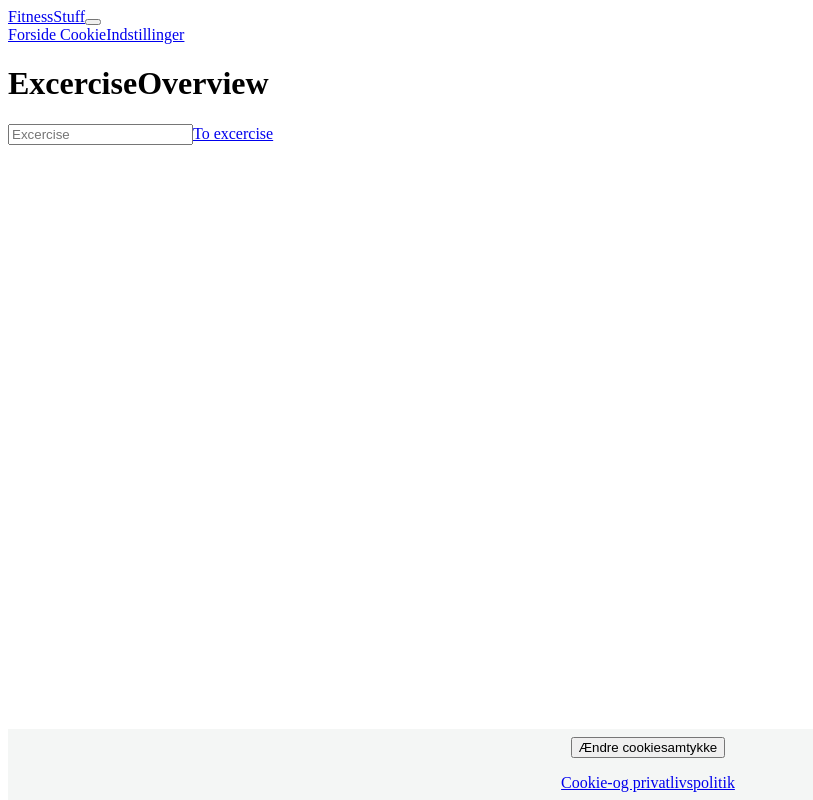
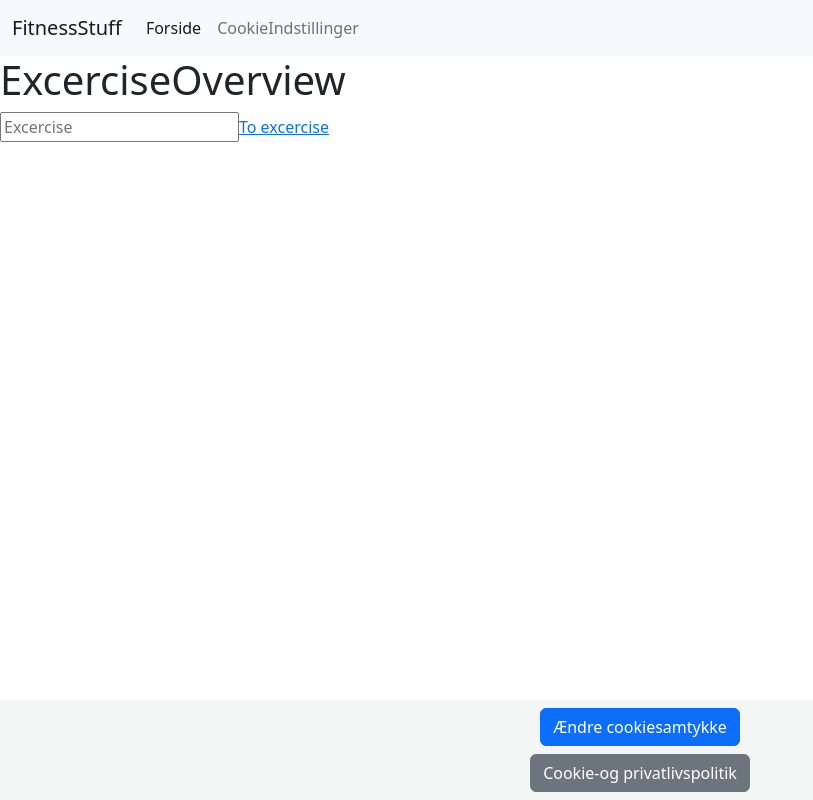
Before and after one commit to klundqp/FitnessStuff, a Vue app in the folder fitnessstuff/: page / in a window 1280 px wide. Shown: the whole page, without its empty margins (0-813 px from the left). Built offline with nearby package versions, Linux system fonts and the light colour scheme.

Commit message:
Import bootstrap styling and style footer buttons

```diff
--- a/fitnessstuff/src/components/AudioButton.vue
+++ b/fitnessstuff/src/components/AudioButton.vue
@@ -34,7 +34,7 @@ export default defineComponent({
 
 <template>
     <div>
-        <button class="btn" v-on:click="toggleAudio">{{ text }}</button>
+        <button class="btn btn-primary" v-on:click="toggleAudio">{{ text }}</button>
         <audio
             hidden="true"
             ref="audio"
--- a/fitnessstuff/src/components/Footer.vue
+++ b/fitnessstuff/src/components/Footer.vue
@@ -6,10 +6,10 @@ import AudioButton from "@/components/AudioButton.vue"
     <div id="container">
         <div id="cookies">
             <div id="cookies--cookies">
-            <audio-button class="footer-btn" text="Ændre cookiesamtykke"></audio-button>
-            <div class="footer-btn">
-              <router-link  to="/cookie-og-privatlivspolitik/">Cookie-og privatlivspolitik</router-link>
-            </div>
+            <audio-button class="mt-2" text="Ændre cookiesamtykke"></audio-button>
+            <button class="btn btn-secondary mt-2 mb-2">
+              <router-link class="cookie-link"  to="/cookie-og-privatlivspolitik/">Cookie-og privatlivspolitik</router-link>
+            </button>
             </div>
         </div>
     </div>
@@ -39,8 +39,8 @@ import AudioButton from "@/components/AudioButton.vue"
   text-align: center;
 }
 
-.footer-btn {
-  padding-top: 8px;
-  padding-bottom: 8px;
+.cookie-link{
+  color: #fff;
+  text-decoration: none;
 }
 </style>
--- a/fitnessstuff/src/main.ts
+++ b/fitnessstuff/src/main.ts
@@ -4,6 +4,8 @@ import { createApp, markRaw } from "vue";
 import App from "./App.vue";
 import router from "./router";
 
+import "bootstrap";
+import "bootstrap/dist/css/bootstrap.min.css";
 
 const app = createApp(App);
 app.use(router);
```
